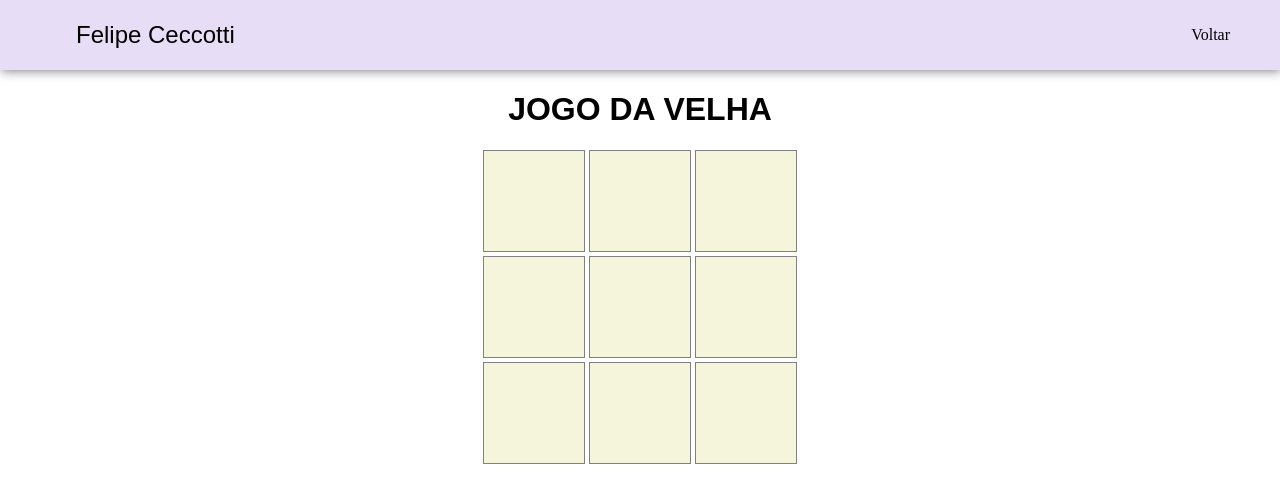
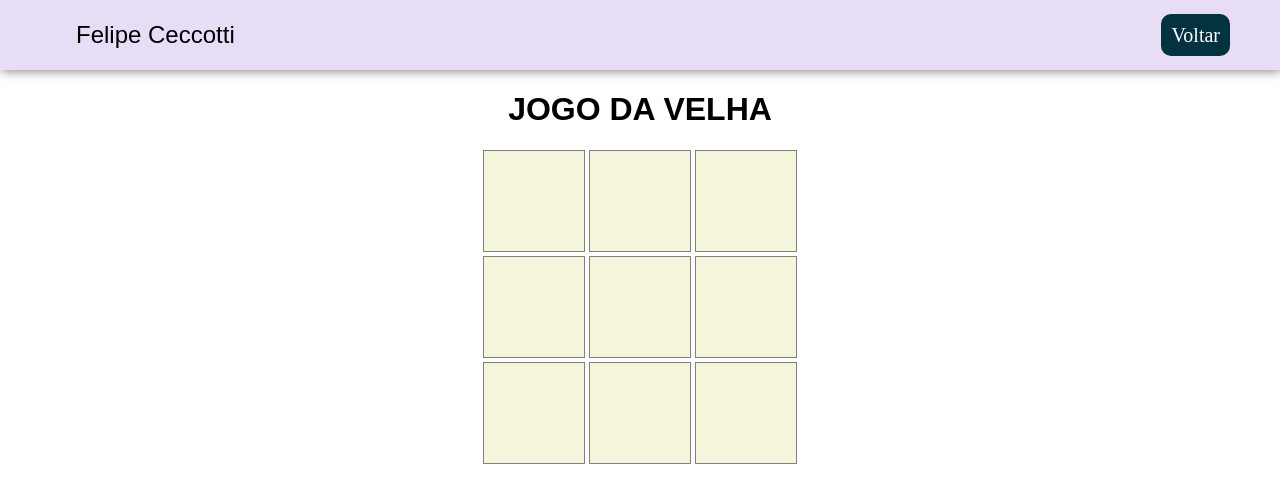
Before and after one commit to Felipe-Ceccotti/JDV, a plain HTML site: page index.html in a window 1280 px wide. Drawn offline with Linux system fonts and the light colour scheme.

Commit message:
Commit 5
bug do git

```diff
--- a/index.html
+++ b/index.html
@@ -15,7 +15,7 @@
         <div id="logo" ><button id="link-logo">Felipe Ceccotti</button></div>
         <div>
             <ul id="nav-links">
-                <li className="header-links"><a id="link-1 href="https://www.felipececcotti.com/">Voltar</a></li>
+                <li className="header-links"><a id="link-1" href="https://www.felipececcotti.com/">Voltar</a></li>
             </ul>
 
         </div>
```
